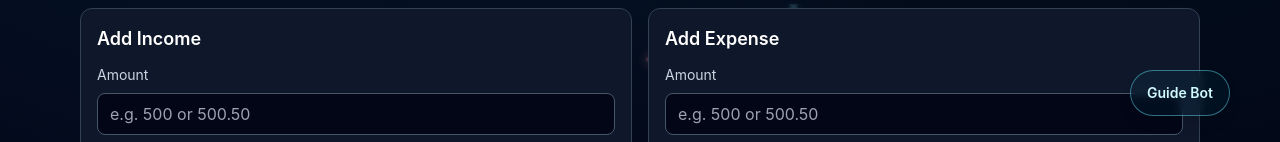
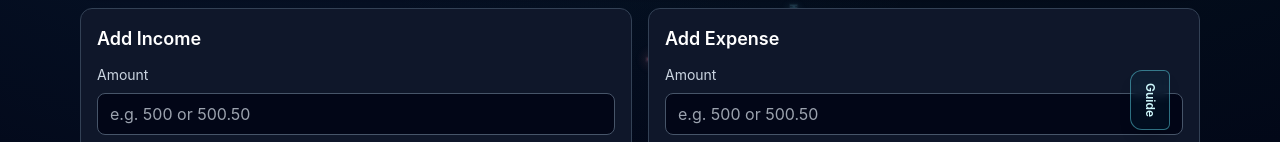
Before and after one commit to jinto-joseph/FlowFunds, a React (Vite) app in the folder frontend/: page / in a window 1280 px wide. Shown: the part 658-800 px from the top of the page. Built offline with nearby package versions, Linux system fonts and the light colour scheme; no server answers.

Commit message:
feat(guide): edge-dock into compact sidebar tab

```diff
--- a/frontend/src/components/GuideBot.jsx
+++ b/frontend/src/components/GuideBot.jsx
@@ -165,6 +165,7 @@ export default function GuideBot({ activePage, onNavigate }) {
   const [clickMode, setClickMode] = useState(false);
   const [position, setPosition] = useState({ x: 0, y: 0 });
   const [positionReady, setPositionReady] = useState(false);
+  const [dockSide, setDockSide] = useState(null);
   const highlightedRef = useRef(null);
   const dragRef = useRef({
     dragging: false,
@@ -173,6 +174,8 @@ export default function GuideBot({ activePage, onNavigate }) {
     startY: 0,
     originX: 0,
     originY: 0,
+    lastX: 0,
+    lastY: 0,
   });
   const clickSuppressUntilRef = useRef(0);
 
@@ -189,6 +192,7 @@ export default function GuideBot({ activePage, onNavigate }) {
     const x = Math.max(10, window.innerWidth - 150);
     const y = Math.max(10, window.innerHeight - 72);
     setPosition({ x, y });
+    setDockSide("right");
     setPositionReady(true);
   }, [positionReady]);
 
@@ -215,6 +219,8 @@ export default function GuideBot({ activePage, onNavigate }) {
       }
 
       const next = clamp(dragRef.current.originX + dx, dragRef.current.originY + dy);
+      dragRef.current.lastX = next.x;
+      dragRef.current.lastY = next.y;
       setPosition(next);
       if ("touches" in event) {
         event.preventDefault();
@@ -225,6 +231,17 @@ export default function GuideBot({ activePage, onNavigate }) {
       if (!dragRef.current.dragging) return;
       dragRef.current.dragging = false;
       if (dragRef.current.moved) {
+        const maxX = Math.max(10, window.innerWidth - 44);
+        const currentX = dragRef.current.lastX;
+        if (currentX <= 18) {
+          setDockSide("left");
+          setPosition((prev) => ({ ...prev, x: 8 }));
+        } else if (currentX >= maxX - 18) {
+          setDockSide("right");
+          setPosition((prev) => ({ ...prev, x: maxX - 8 }));
+        } else {
+          setDockSide(null);
+        }
         clickSuppressUntilRef.current = Date.now() + 220;
       }
     }
@@ -315,6 +332,8 @@ export default function GuideBot({ activePage, onNavigate }) {
     dragRef.current.startY = clientY;
     dragRef.current.originX = position.x;
     dragRef.current.originY = position.y;
+    dragRef.current.lastX = position.x;
+    dragRef.current.lastY = position.y;
   }
 
   function handleMouseDown(event) {
@@ -333,6 +352,14 @@ export default function GuideBot({ activePage, onNavigate }) {
     setOpen((v) => !v);
   }
 
+  const isDocked = dockSide === "left" || dockSide === "right";
+  const buttonClasses = isDocked
+    ? dockSide === "left"
+      ? "w-10 rounded-r-xl rounded-l-md border border-cyan-300/45 bg-cyan-500/5 px-2 py-3 text-xs font-semibold text-cyan-100 shadow-lg backdrop-blur-sm"
+      : "w-10 rounded-l-xl rounded-r-md border border-cyan-300/45 bg-cyan-500/5 px-2 py-3 text-xs font-semibold text-cyan-100 shadow-lg backdrop-blur-sm"
+    : "rounded-full border border-cyan-300/45 bg-cyan-500/5 px-4 py-3 text-sm font-semibold text-cyan-100 shadow-lg backdrop-blur-sm";
+  const panelPositionClass = dockSide === "left" ? "bottom-14 left-0" : "bottom-14 right-0";
+
   if (!positionReady) return null;
 
   return (
@@ -345,14 +372,18 @@ export default function GuideBot({ activePage, onNavigate }) {
         onMouseDown={handleMouseDown}
         onTouchStart={handleTouchStart}
         onClick={toggleGuide}
-        className="rounded-full border border-cyan-300/45 bg-cyan-500/5 px-4 py-3 text-sm font-semibold text-cyan-100 shadow-lg backdrop-blur-sm"
-        style={{ touchAction: "none" }}
+        className={buttonClasses}
+        style={{
+          touchAction: "none",
+          writingMode: isDocked ? "vertical-rl" : "horizontal-tb",
+          textOrientation: isDocked ? "mixed" : "initial",
+        }}
       >
-        {open ? "Close Guide" : "Guide Bot"}
+        {isDocked ? "Guide" : open ? "Close Guide" : "Guide Bot"}
       </button>
 
       {open && (
-        <aside className="absolute bottom-14 right-0 w-[min(92vw,24rem)] rounded-xl border border-slate-300/30 bg-slate-950/35 p-4 text-slate-100 shadow-xl backdrop-blur-[2px]">
+        <aside className={`absolute ${panelPositionClass} w-[min(92vw,24rem)] rounded-xl border border-slate-300/30 bg-slate-950/35 p-4 text-slate-100 shadow-xl backdrop-blur-[2px]`}>
           <div
             className="mb-2 flex items-center justify-between rounded-lg border border-slate-400/35 bg-slate-900/25 px-2 py-1 text-xs text-slate-200"
             onMouseDown={handleMouseDown}
```
